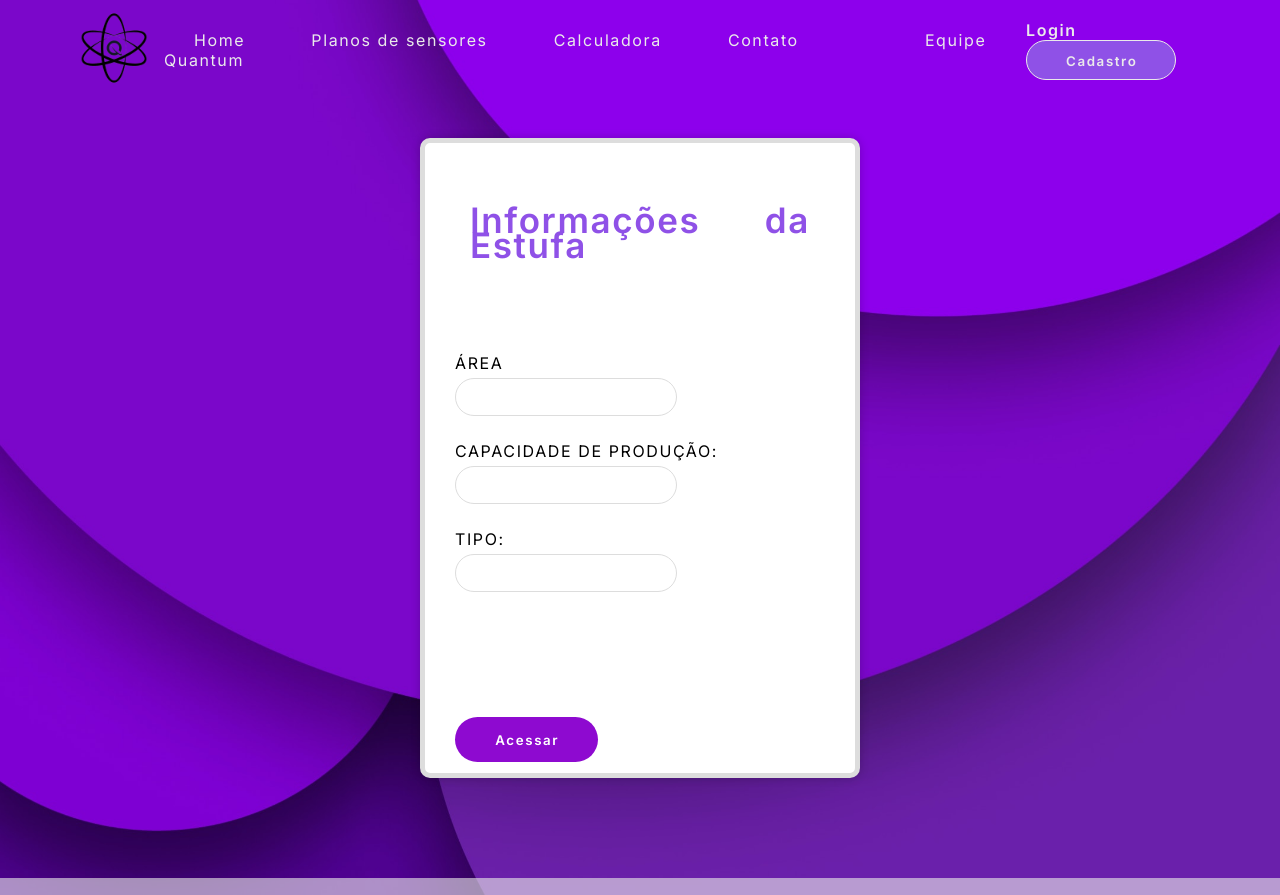
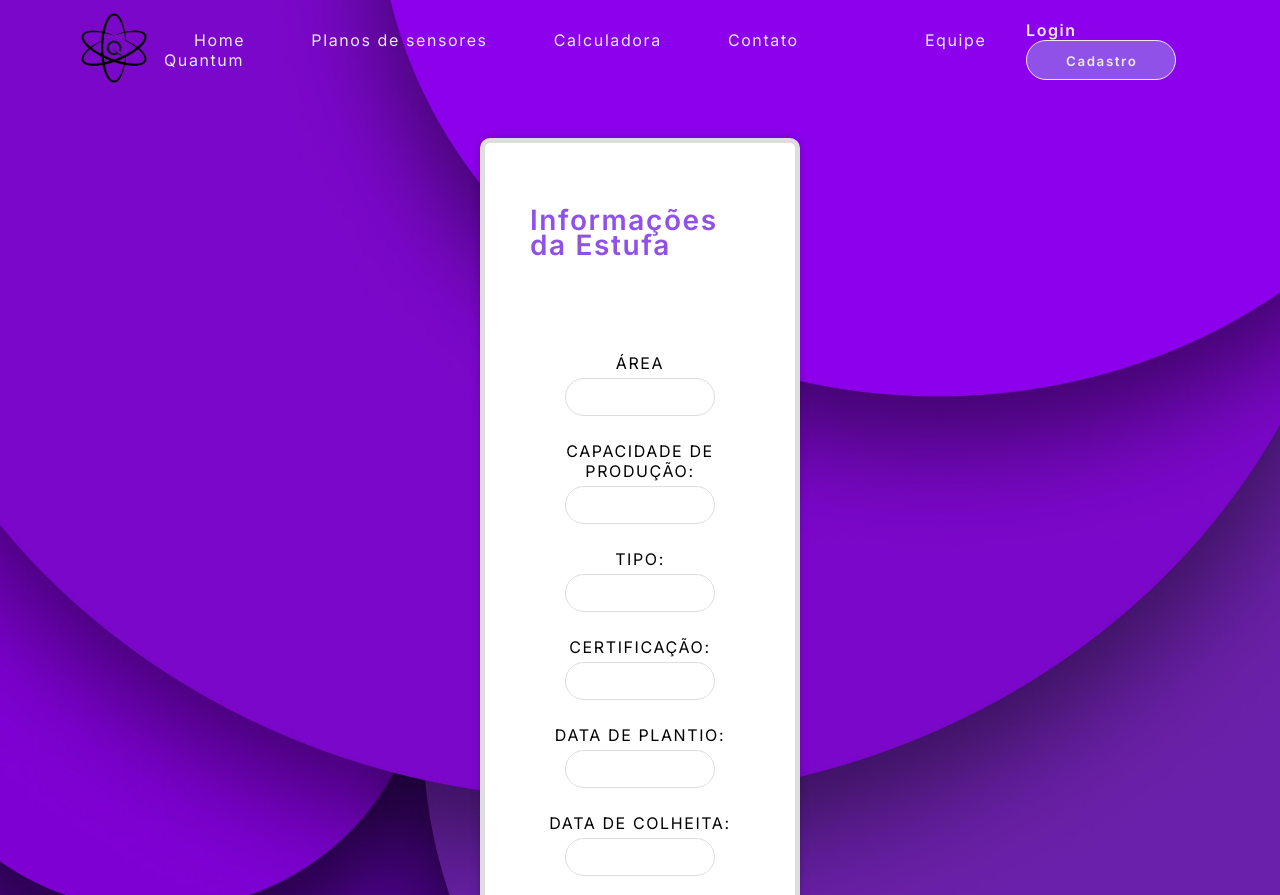
Before and after one commit to Quantum-Solution-original-s/Site-integrado, a website: page site/public/Tela Estufa.html in a window 1280 px wide. Shown: the top 895 px of the page. Drawn offline with Linux system fonts and the light colour scheme; a script that the page names is missing.

Commit message:
Adicionando novos campos a tela estufa

```diff
--- a/site/public/Tela Estufa.html
+++ b/site/public/Tela Estufa.html
@@ -76,7 +76,21 @@
                     <input type="text" id="input_tipo" required >
                 </div>
 
-                <br><br><br>
+                <div class="form-group">
+                    <label>CERTIFICAÇÃO:</label>
+                    <input type="text" id="input_certificacao" required >
+                </div>
+
+                <div class="form-group">
+                    <label>DATA DE PLANTIO:</label>
+                    <input type="number" id="input_dtPlantio" required >
+                </div>
+
+                <div class="form-group">
+                    <label>DATA DE COLHEITA:</label>
+                    <input type="number" id="input_dtColheita" required >
+                </div>
+
                 <div class="botao-pag">
                     <button onclick="entrar()" class="acessar-button-style" id="button-acessar">Acessar</button>
                 </div>
--- a/site/public/css/style-estufa.css
+++ b/site/public/css/style-estufa.css
@@ -464,7 +464,7 @@ main {
 }
 
 .title-premium {
-    font-size: 35px;
+    font-size: 28px;
 }
 
 
@@ -480,12 +480,13 @@ main {
     /* Distribui espaço entre as divs filhas */
     align-items: flex-start;
     /* Alinha as divs filhas no topo */
-    max-width: 55vh;
+    max-width: 40vh;
     /* Define a largura máxima da div */
-    max-height: 80vh;
+    max-height: 100vh;
     /* Ajuste a altura máxima conforme necessário */
     margin-top: 3%;
     border-radius: 10px;
+    text-align: center;
 
 }
 
```
